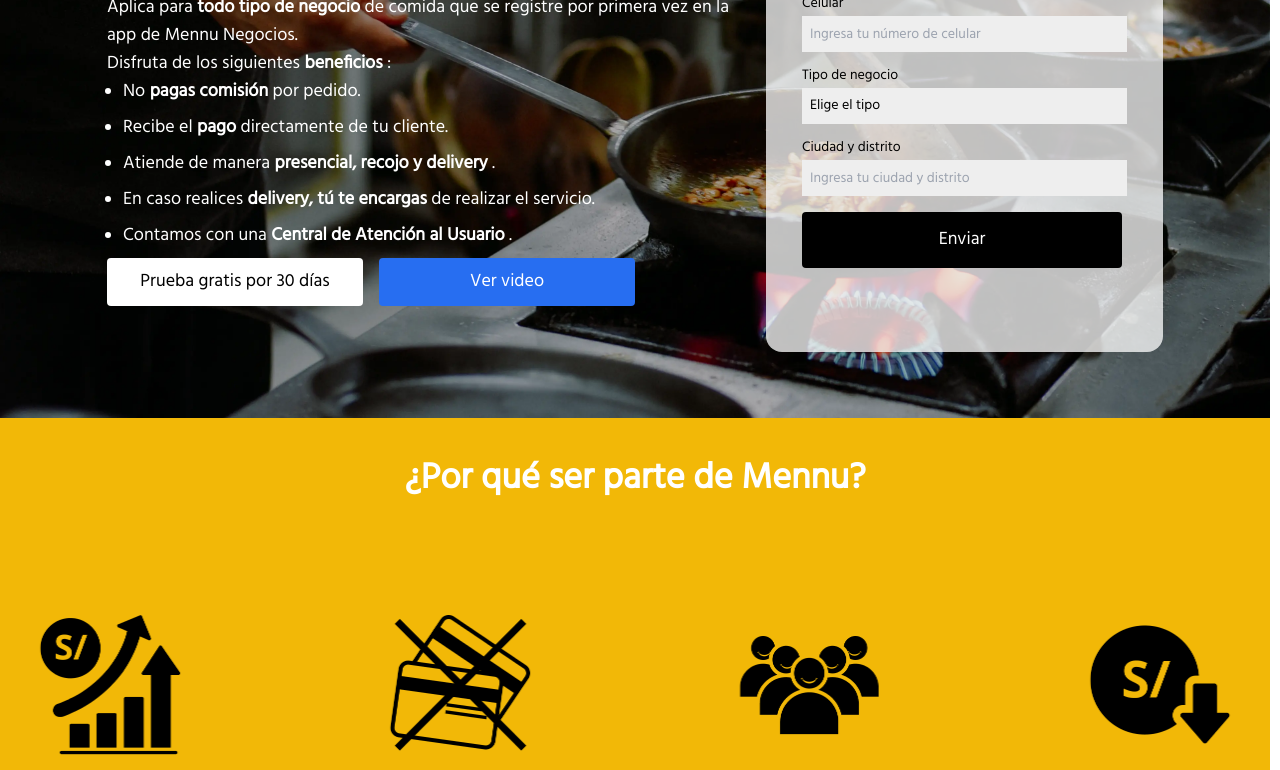
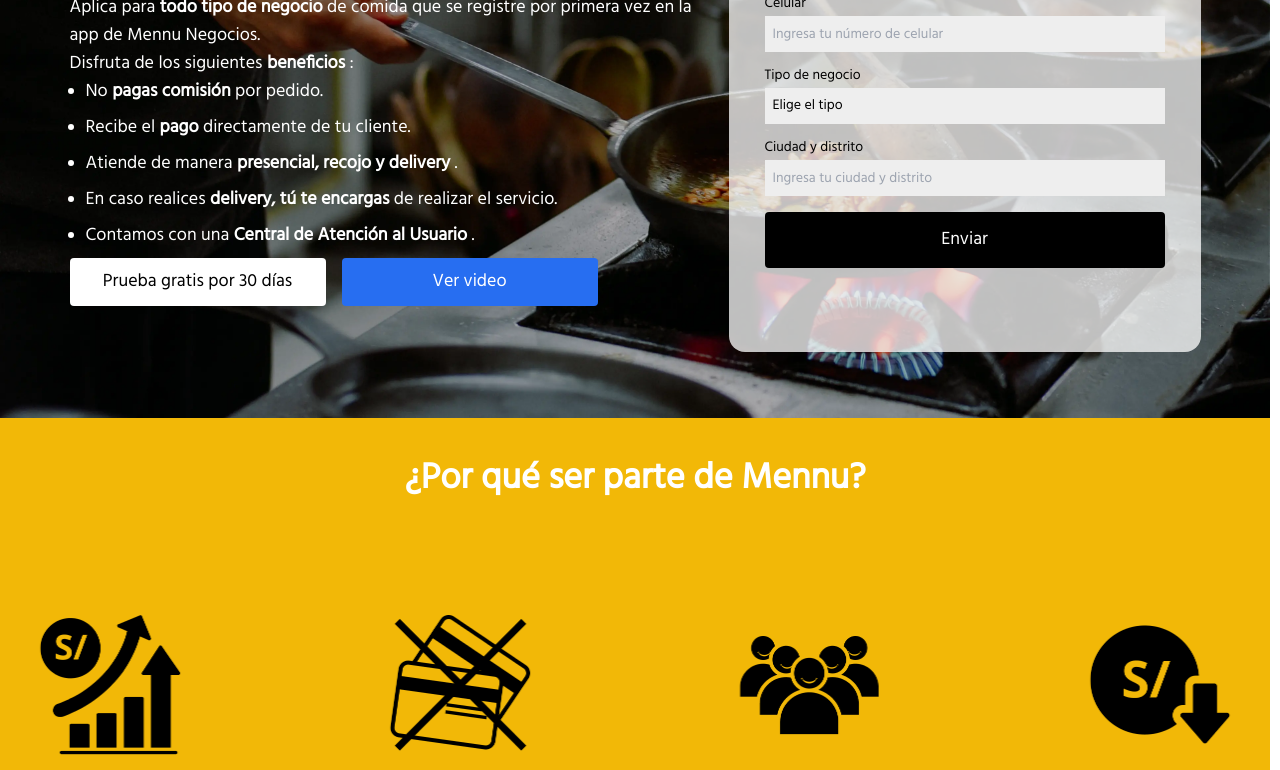
Before and after one commit to IBearSmile2319/mennu-landing, an Astro site: page /negocios in a window 1280 px wide. Shown: the part 330-1100 px from the top of the page. Built offline with nearby package versions, Linux system fonts and the light colour scheme; Astro itself is replaced by a stand-in of ours; a web font is replaced by a local one.

Commit message:
cambios en el formulario ajuster de tama;o.s

```diff
--- a/src/components/negocios/BannerFormNeg.tsx
+++ b/src/components/negocios/BannerFormNeg.tsx
@@ -127,12 +127,12 @@
     }
 
     return (
-        <div class="flex flex-col relative max-w-[333px]">
+        <div class="flex flex-col relative max-w-[426px]">
             <Typography Tag="h2" variant="heading" weight="medium">
                 REGISTRA TU NEGOCIO
             </Typography>
             <form onSubmit={onSubmitNeg}
-                class="my-4 gap-4 flex flex-col">
+                class="my-4 gap-4 flex flex-col w-full">
                 <div class="flex flex-col lg:flex-row gap-4">
                     <label for="nombre" class="flex flex-col gap-1 w-full">
                         <Typography variant="label" weight="small"> Nombre </Typography>
@@ -235,7 +235,7 @@
                     }
                 </label>
                 <button
-                    class="bg-primary text-white h-14 w-full lg:w-80 disabled:bg-[#BDBDBD] disabled:cursor-not-allowed disabled:opacity-50 rounded"
+                    class="bg-primary text-white h-14 w-full disabled:bg-[#BDBDBD] disabled:cursor-not-allowed disabled:opacity-50 rounded"
                     type="submit"
                     // onClick={onSubmitNeg}
                     disabled={loading}
--- a/src/pages/negocios.astro
+++ b/src/pages/negocios.astro
@@ -210,7 +210,7 @@
       </div>
       </div>
       <div
-        class="flex flex-col max-w-[397px] min-h-[516px] pb-4 bg-white bg-opacity-75 rounded-2xl px-[36px] pt-[36px] z-0"
+        class="flex flex-col min-h-[516px] pb-4 bg-white bg-opacity-75 rounded-2xl px-[36px] pt-[36px] z-0"
       >
         <BannerFormNeg client:load />
       </div>
```
